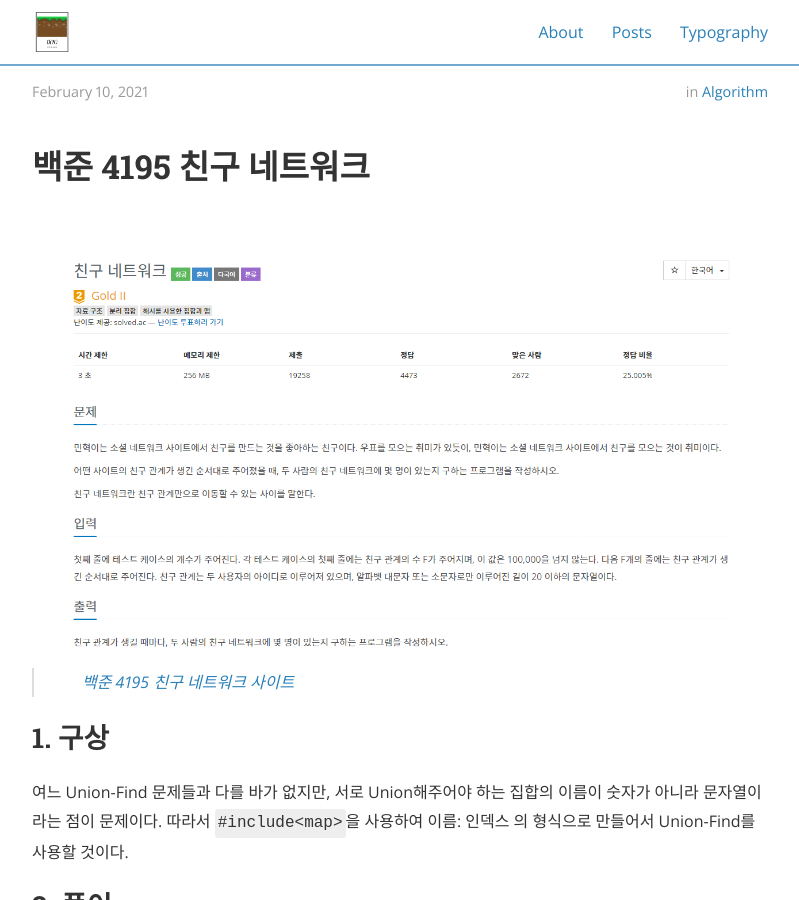
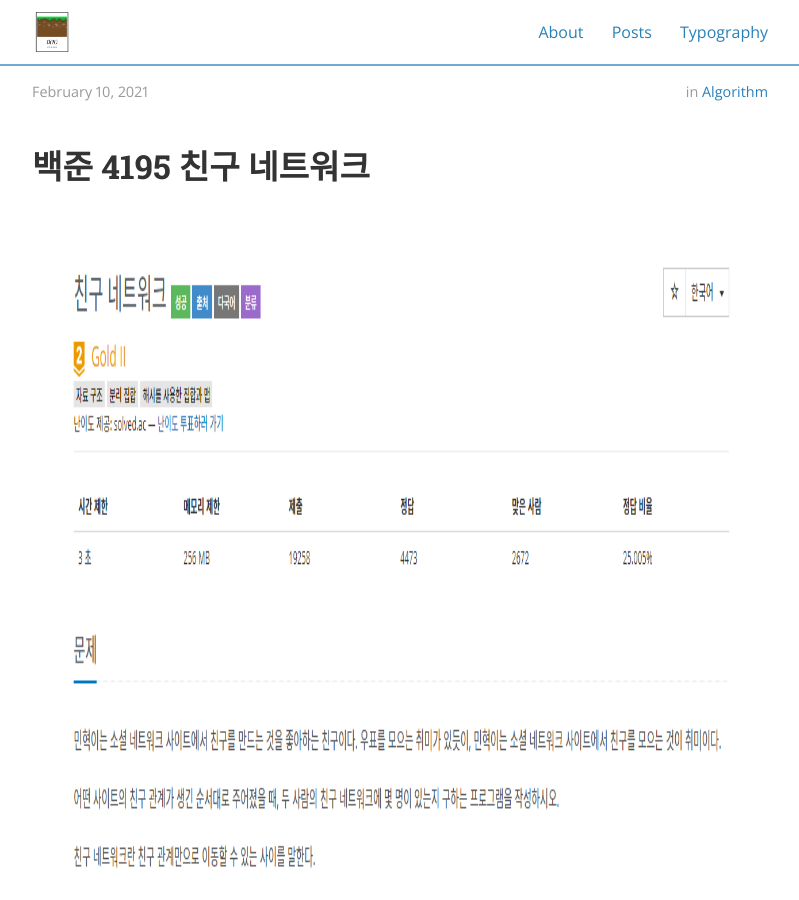
Before and after one commit to ONground-Korea/ONground-Korea.github.io, a Jekyll site: the page built from _posts/2021-02-10-백준 4195.md, in a window 1280 px wide and 900 px high, scrolled down 442 px. Shown: the whole window, without its empty margins (240-1039 px from the left). Built offline with Jekyll 4.4.1, drawn with Linux system fonts in a browser that asks for light colours; nearby versions of some CDN libraries.

Commit message:
사진 크기 조절

```diff
--- a/_posts/2021-02-10-백준 4195.md
+++ b/_posts/2021-02-10-백준 4195.md
@@ -11,7 +11,7 @@ cover: "/assets/boj-og-1200.png"
 ======================
 <br>
 
-![](/assets/캡처_2021_02_10_02_50_32.png){: width="100%" height="100%"}
+![](/assets/캡처_2021_02_10_02_50_32.png){: width="1000" height="1000"}
 >[백준 4195 친구 네트워크 사이트][사이트]
 
 ## 1. 구상
```
